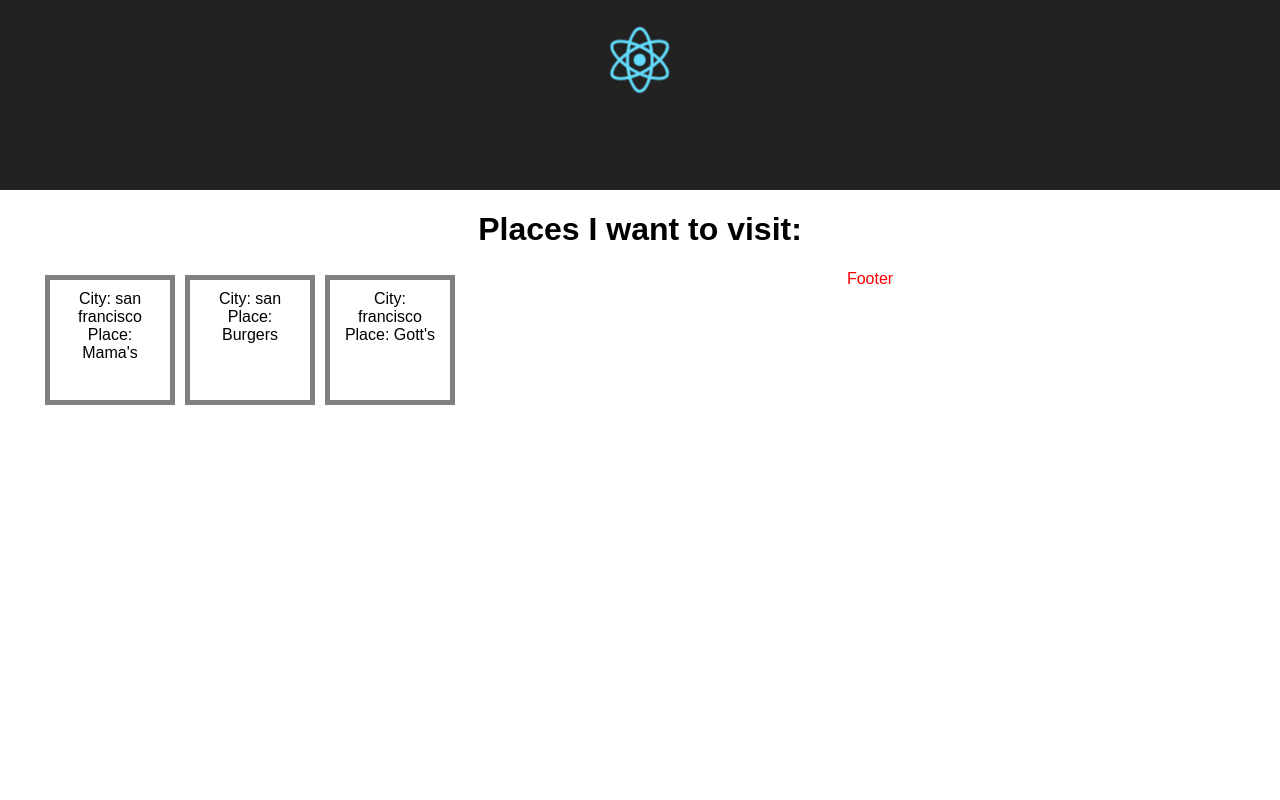
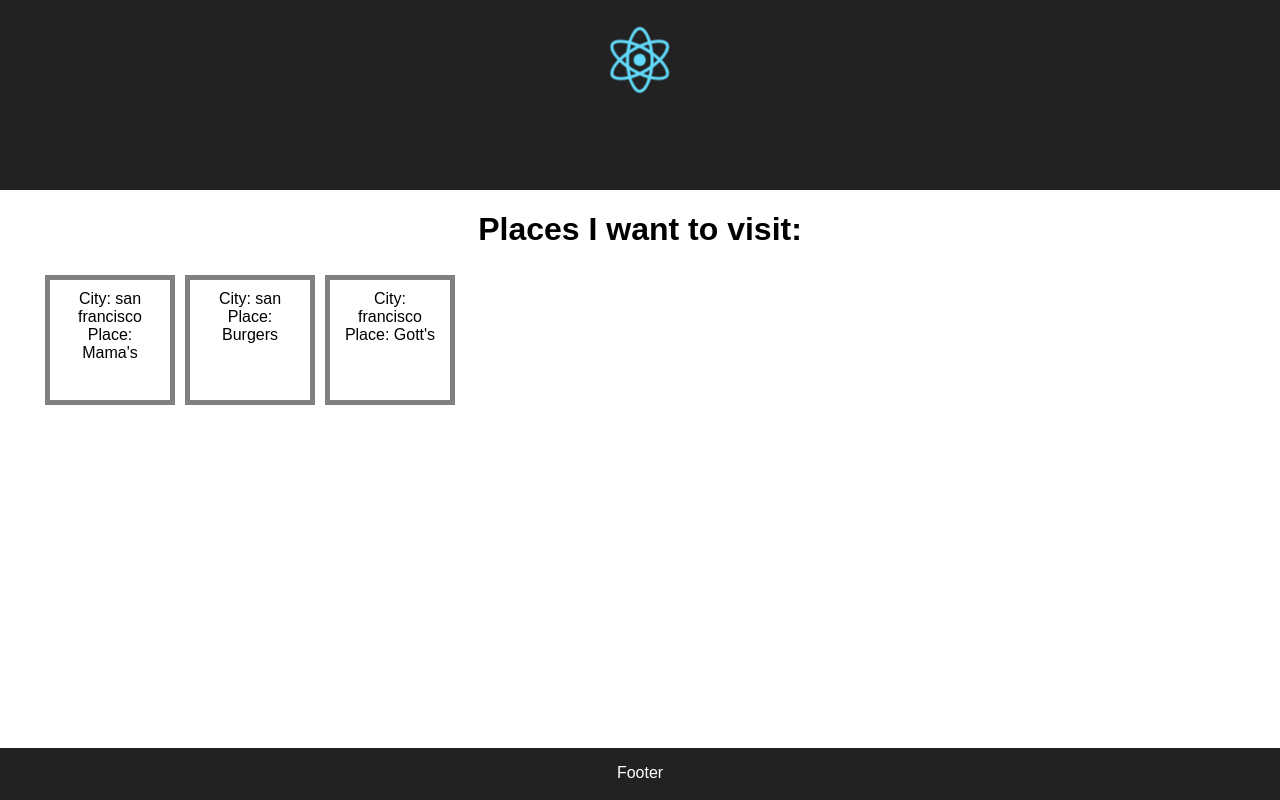
Before and after one commit to patrickford/places-to-go-react, a React (Create React App) app: page / in a window 1280 px wide. Built offline with nearby package versions, Linux system fonts and the light colour scheme.

Commit message:
moves footer to the foot of the page, finally

```diff
--- a/src/App.css
+++ b/src/App.css
@@ -14,6 +14,18 @@
   color: white;
 }
 
+.App-footer {
+  position: absolute;
+  background-color: #222;
+  right: 0;
+  bottom: 0;
+  left: 0;
+  height: 20px;
+  padding: 1rem;
+  text-align: center;
+  color: white;
+}
+
 .App-intro {
   font-size: large;
 }
@@ -27,11 +39,6 @@
 
 }
 
-#Footer {
-  position: relative;
-  color: red;
-}
-
 .Place-Item {
   float: left;
   position: relative;
--- a/src/App.js
+++ b/src/App.js
@@ -11,7 +11,7 @@ class App extends Component {
           <img src={logo} className="App-logo" alt="logo" />
         </div>
         <PlaceList />
-        <div id="Footer">Footer</div>
+        <div className="App-footer">Footer</div>
       </div>
     );
   }
```
